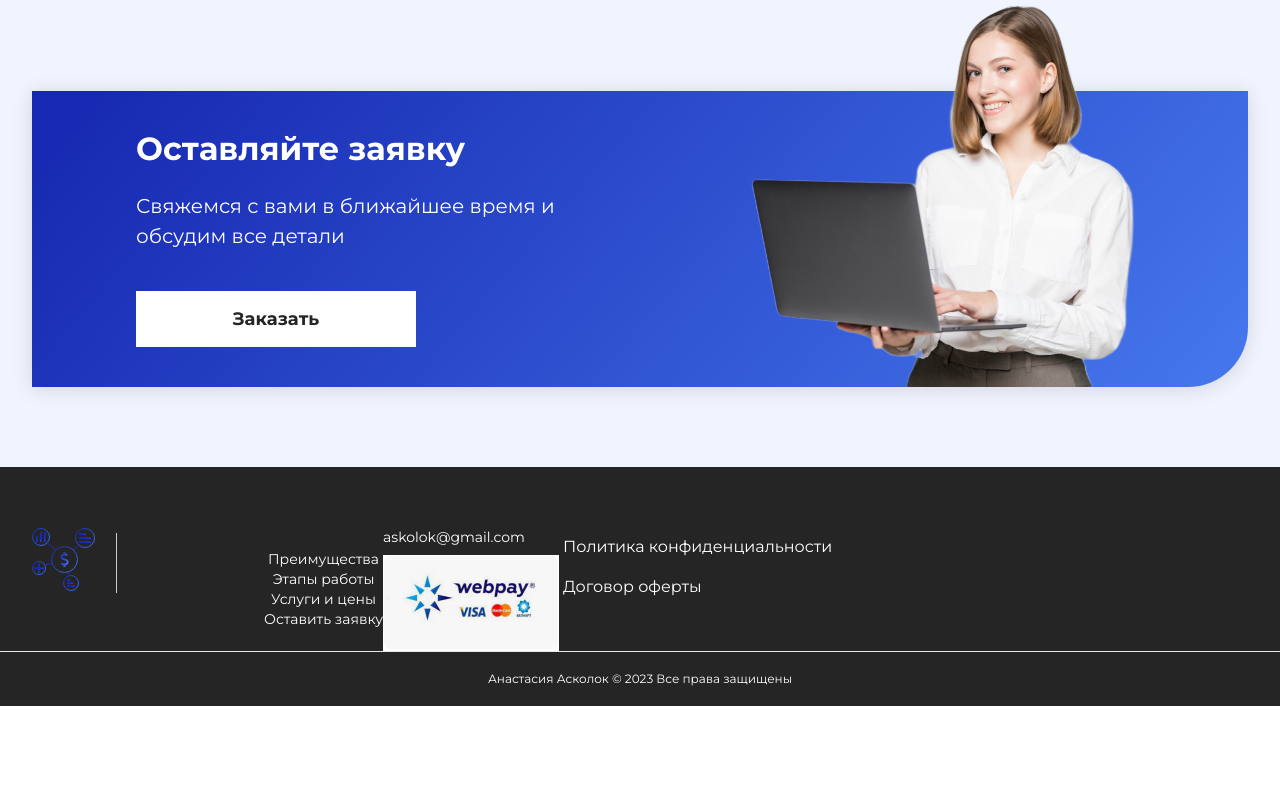
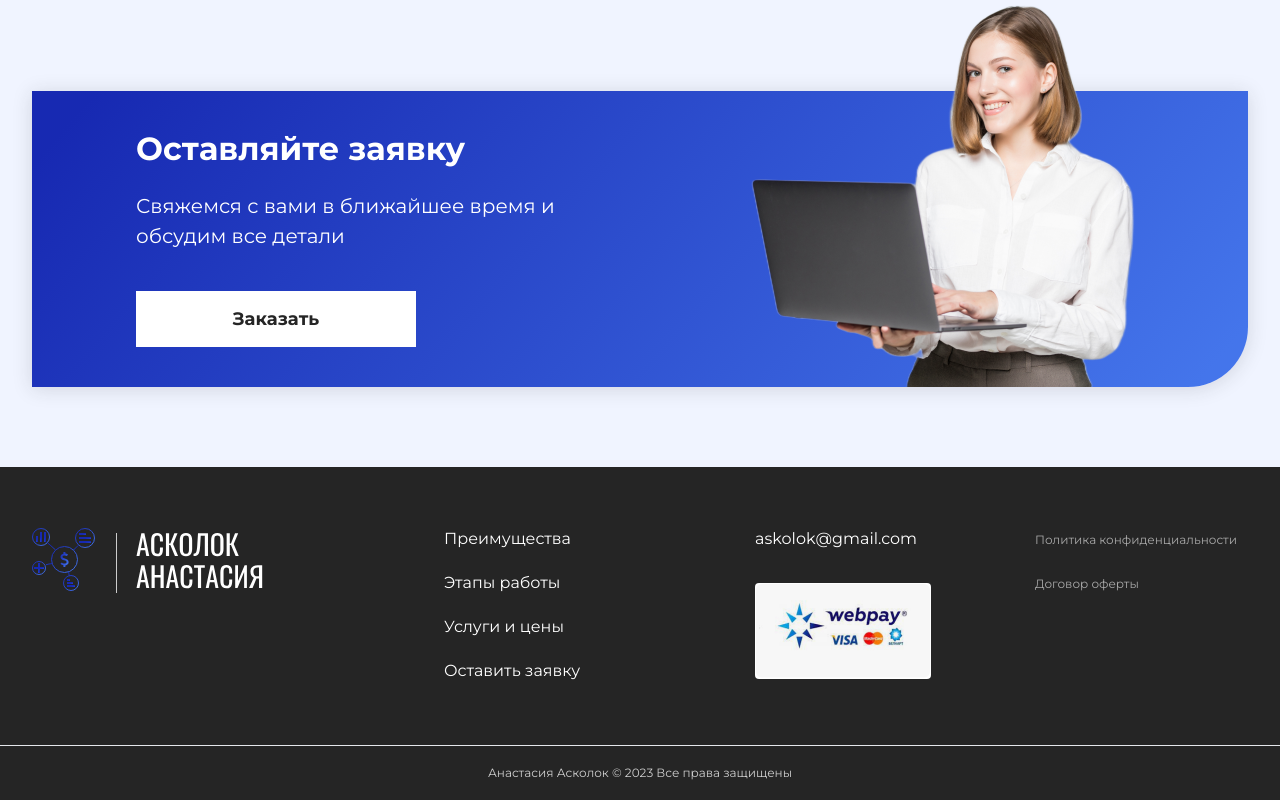
Before and after one commit to SoftRyzen-internship/askolok-website-development, a Next.js app: page / in a window 1280 px wide. Shown: the part 2031-2831 px from the top of the page. Before the commit the page ends 2737 px from the top, so only its background shows below. Built offline with nearby package versions, Linux system fonts and the light colour scheme.

Commit message:
add-footer
add footer, fix logo

```diff
--- a/components/LinkModal/LinkModal.props.ts
+++ b/components/LinkModal/LinkModal.props.ts
@@ -1,5 +1,5 @@
 export interface IModalsLinkProps {
   text: string;
-  children: React.ReactNode;
+  children?: React.ReactNode;
   childrenName: 'Policy' | 'PublicContract';
 }
--- a/components/Logo/Logo.tsx
+++ b/components/Logo/Logo.tsx
@@ -4,7 +4,7 @@ import Image from 'next/image';
 import LogoProps from './LogoTypes';
 
 function CompanyLogo(props: LogoProps) {
-  const { tabWidth } = props;
+  const { tabWidth, footer } = props;
   return (
     <NextLink href="/" className="cursor-pointer">
       <div
@@ -12,7 +12,11 @@ function CompanyLogo(props: LogoProps) {
           tabWidth ? 'md:h-[66px] md:w-[232px]' : ''
         } md:h-[44px] md:w-[152px] xl:h-[66px] xl:w-[232px]`}
       >
-        <Image src="/images/header/logoA.svg" alt="Логотип компанії" fill={true} />
+        {footer ? (
+          <Image src="/images/header/logoF.svg" alt="Логотип компанії" fill={true} />
+        ) : (
+          <Image src="/images/header/logoA.svg" alt="Логотип компанії" fill={true} />
+        )}
       </div>
     </NextLink>
   );
--- a/components/Logo/LogoTypes.ts
+++ b/components/Logo/LogoTypes.ts
@@ -1,5 +1,6 @@
 type LogoProps = {
     tabWidth?: boolean,
+    footer?: boolean,
 };
 
 export default LogoProps;
--- a/page-components/Footer/Footer.tsx
+++ b/page-components/Footer/Footer.tsx
@@ -3,7 +3,7 @@ import CompanyLogo from '../../components/Logo/Logo';
 
 import navigation from './navigation';
 import Image from 'next/image';
-import footerTextContent from './footer-text-content';
+import LinkModal from '@/components/LinkModal/LinkModal';
 
 function Footer() {
   const handleClick = (element: string) => {
@@ -16,18 +16,20 @@ function Footer() {
   };
 
   return (
-    <footer className=" bg-blackBg text-whiteBg xl:pt-[60px]">
-      <div className="container flex">
+    <footer className="bg-blackBg pt-[40px] text-whiteBg xl:pt-[60px]">
+      <div className="xl:item-center container relative flex flex-col md:flex md:flex-row">
         {/* logo */}
-        <div>
-          <CompanyLogo />
+        <div className="flex items-center justify-center md:mr-[31px] md:content-start md:items-start xl:mr-[180px] ">
+          <CompanyLogo footer />
         </div>
 
         {/* Nav */}
 
-        <ul className="flex flex-col items-center justify-center text-sm">
+        <div className="mt-6 flex justify-between sm:w-[430px] md:mt-0 md:w-auto md:content-start md:justify-end">
+          <ul className="flex flex-col flex-nowrap gap-x-6 gap-y-6 text-xs md:grid md:grid-cols-2 md:content-start md:gap-x-[67px] md:gap-y-4 md:text-sm xl:grid-cols-1 xl:gap-5 xl:text-base">
             {navigation.map(item => (
               <li
+                className="flex-nowrap hover:font-semibold hover:underline"
                 key={item.id}
                 onClick={() => {
                   handleClick(item.href);
@@ -54,39 +56,37 @@ function Footer() {
           </ul>
 
           {/* email image */}
-        <div>
+          <div className="md:mb-10 md:ml-16 xl:mb-[66px] xl:ml-[175px]">
             <div className="flex flex-col">
-            <p className="mb-2 w-[180px] text-sm">askolok@gmail.com</p>
+              <p className="text-xs md:text-sm xl:text-base">askolok@gmail.com</p>
             </div>
 
             <div
-            className={`relative h-[72px] w-[132px] md:h-[82px] md:w-[152px] xl:h-[96px] xl:w-[176px]`}
+              className={`relative mt-6 h-[72px] w-[132px] md:mt-4 md:h-[82px] md:w-[152px] xl:mt-8 xl:h-[96px] xl:w-[176px]`}
             >
-            <Image src="/images/footer/imagePay.jpg" alt="веб-платежи" fill={true} />
+              <Image
+                src="/images/footer/imagePay.jpg"
+                alt="веб-платежи"
+                className="rounded"
+                fill={true}
+              />
+            </div>
           </div>
         </div>
 
         {/* policy contract */}
-        <ul className="flex flex-col">
-          {footerTextContent.map(item => (
-            <li
-              key={item.id}
-              onClick={() => {}}
-              onKeyUp={event => {
-                if (event.key === 'Enter') {
-                }
-              }}
-            >
-              <button type="button" className={`cursor-pointer py-2`}>
-                {item.name}
-              </button>
+        <ul className="mr-auto mt-6 flex flex-col items-start gap-5 md:absolute md:bottom-10 md:flex-row-reverse md:gap-[80px] xl:static xl:ml-[104px] xl:mr-0 xl:mt-0 xl:flex-col xl:gap-[20px]">
+          <li>
+            <LinkModal childrenName="Policy" text="Политика конфиденциальности" />
           </li>
-          ))}
+          <li>
+            <LinkModal childrenName="PublicContract" text="Договор оферты" />
+          </li>
         </ul>
       </div>
 
-      <div className="border-t-color: #3D3D3D border-t  pb-5">
-        <p className="mt-5 text-center text-[10px] leading-[1.2] md:text-[12px] md:leading-[1.33] xl:leading-[1.17]">
+      <div className="border-t-color: #3D3D3D mt-10 border-t pb-3 md:mt-0 md:pb-5">
+        <p className="mx-auto mt-3 w-[141px] text-center text-[10px] leading-[1.2] text-[#CECECE] md:mt-5 md:w-auto md:text-[12px] md:leading-[1.33] xl:leading-[1.17]">
           Анастасия Асколок © 2023 Все права защищены
         </p>
       </div>
--- a/page-components/Section/Section.jsx
+++ /dev/null
@@ -1,9 +0,0 @@
-function Policy() {
-  return (
-    <div id="advantages" className="mt-11 flex h-[1000px]">
-      ttttttttttttttttttttfgjfgjfjfjfgf ttgfj
-    </div>
-  );
-}
-
-export default Policy;
```
Also changed, not shown: public/images/header/LogoF.svg (added). Lines whose indentation alone changed are shown as unchanged.
